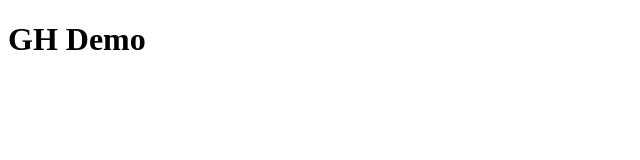
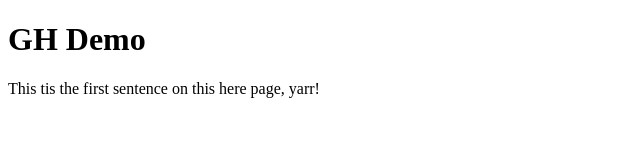
Before and after one commit to wilk0251/gh_demo, a plain HTML site: page index.html in a window 1280 px wide. Shown: the whole page, without its empty margins (0-640 px from the left). Drawn offline with Linux system fonts and the light colour scheme.

Commit message:
Add paragraph text

```diff
--- a/index.html
+++ b/index.html
@@ -8,5 +8,6 @@
 <body>
     <h1>GH Demo</h1>
 
+    <p>This tis the first sentence on this here page, yarr!</p>
 </body>
 </html>
```
